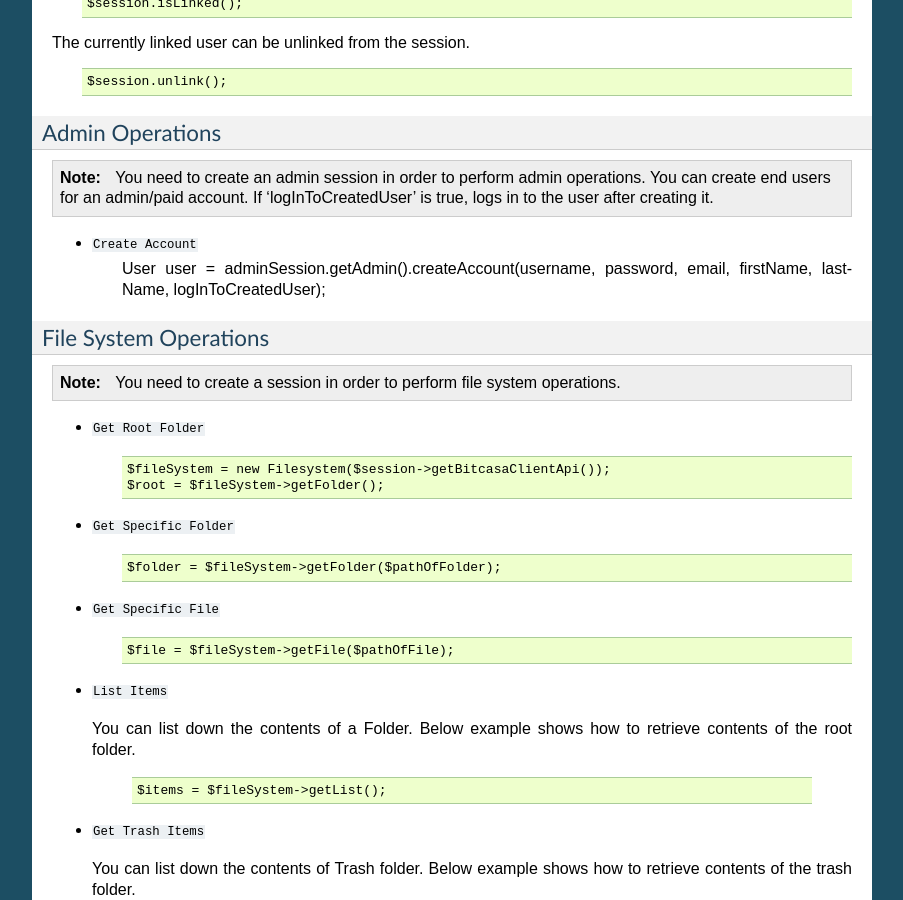
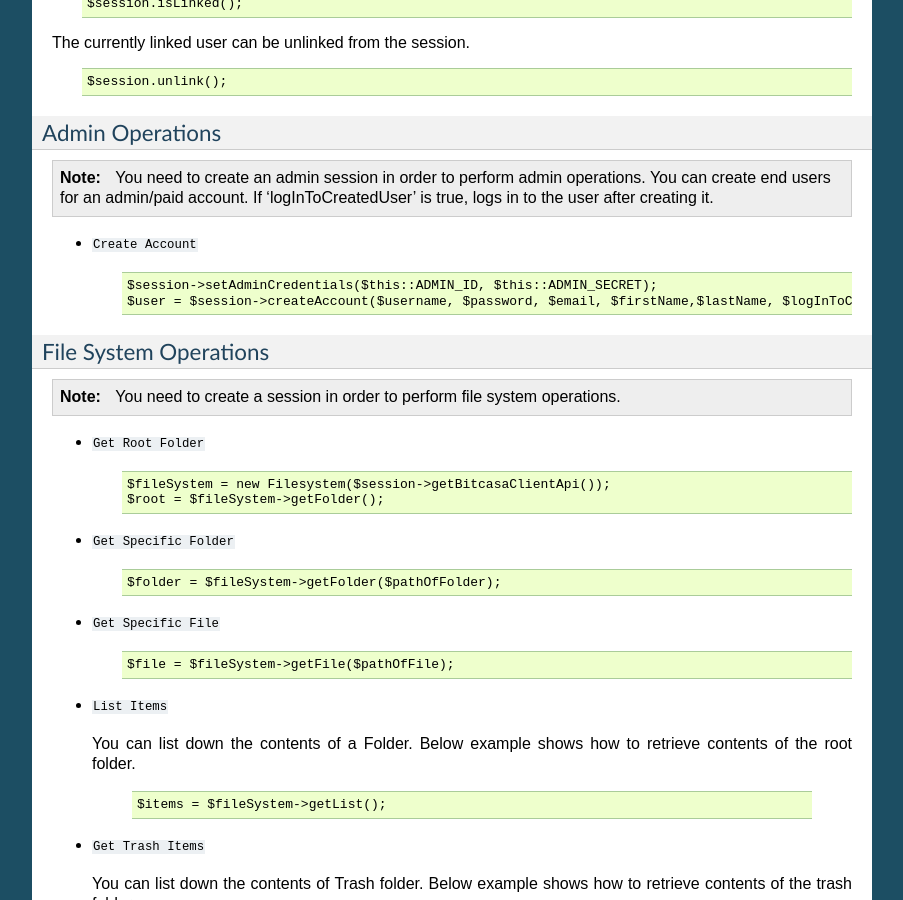
Before and after one commit to nmistry096/CloudFS-PHP, a Sphinx documentation site: the page built from doc/source/index.rst, in a window 1280 px wide and 900 px high, scrolled down 989 px. Shown: the whole window, without its empty margins (198-1101 px from the left). Built offline with Sphinx 7.4.7, drawn with Linux system fonts in a browser that asks for light colours; cross-references to code outside the pages are shown as plain code; some of the changed text lies outside the part shown.

Commit message:
Index rst update

```diff
--- a/doc/source/index.rst
+++ b/doc/source/index.rst
@@ -63,10 +63,11 @@
 .. note:: You need to create an admin session in order to perform admin operations.
   You can create end users for an admin/paid account. If 'logInToCreatedUser' is true, logs in to the user after creating it.
 
-- :php:meth:`Create Account <com.bitcasa.cloudfs.client.Admin.createAccount(String, String, String, String, String)>`
+- :php:meth:`Create Account <Session::createAccount>`
       ::
 
-      User user = adminSession.getAdmin().createAccount(username, password, email, firstName, lastName, logInToCreatedUser);
+      $session->setAdminCredentials($this::ADMIN_ID, $this::ADMIN_SECRET);
+      $user = $session->createAccount($username, $password, $email, $firstName,$lastName, $logInToCreatedUser);
 
 File System Operations
 ----------------------
@@ -181,7 +182,7 @@
   You can change the attributes of a Folder by providing a hash map of field names and values. An example is given below.
       ::
 
-      //Add snippet here.
+      $folder->changeAttributes(array('application_data' => $newApplicationData, 'version' => $this->getVersion()));
 
 
 - :php:meth:`Copy Folder <Item::copy_to>`
@@ -247,7 +248,7 @@
   You can change the attributes of a File by providing a hash map of field names and values. An example is given below.
       ::
 
-      //Add snippet here.
+      $file->changeAttributes(array('application_data' => $newApplicationData, 'version' => $this->getVersion()));
 
 
 - :php:meth:`Copy File <Item::copy_to>`
```
